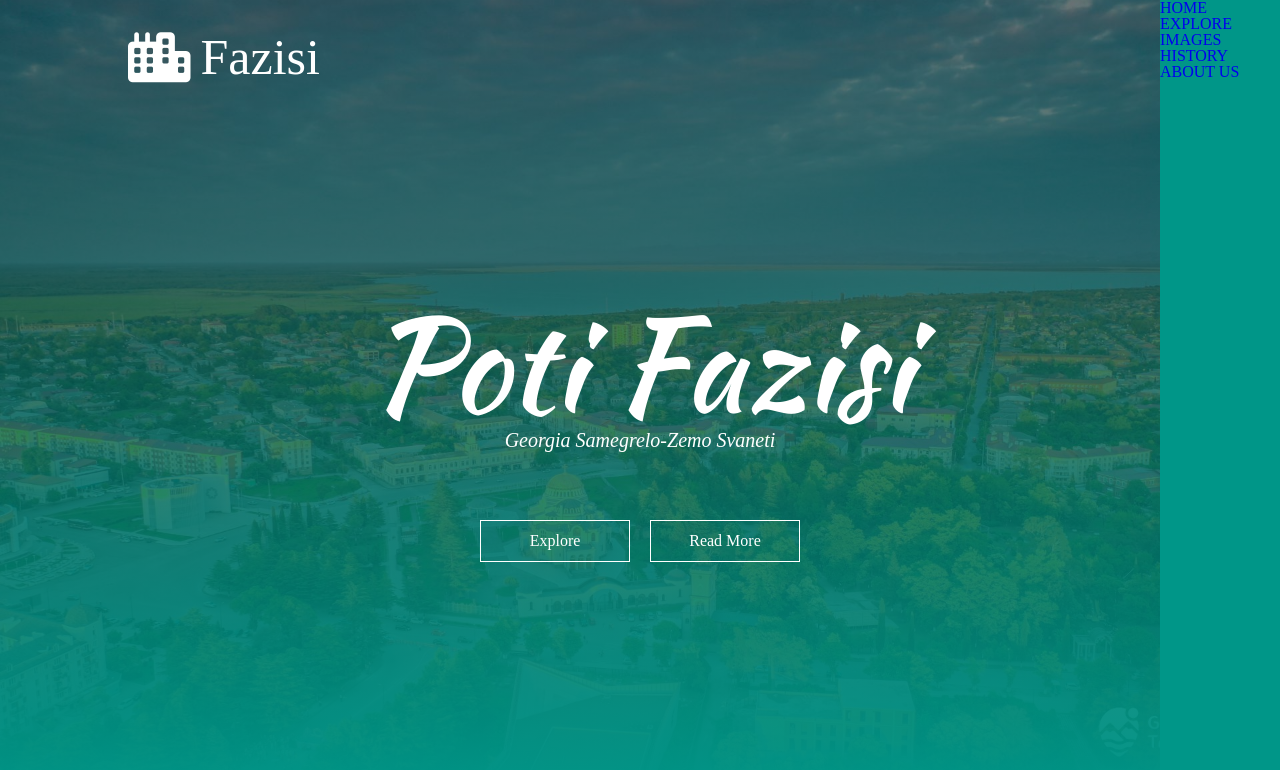
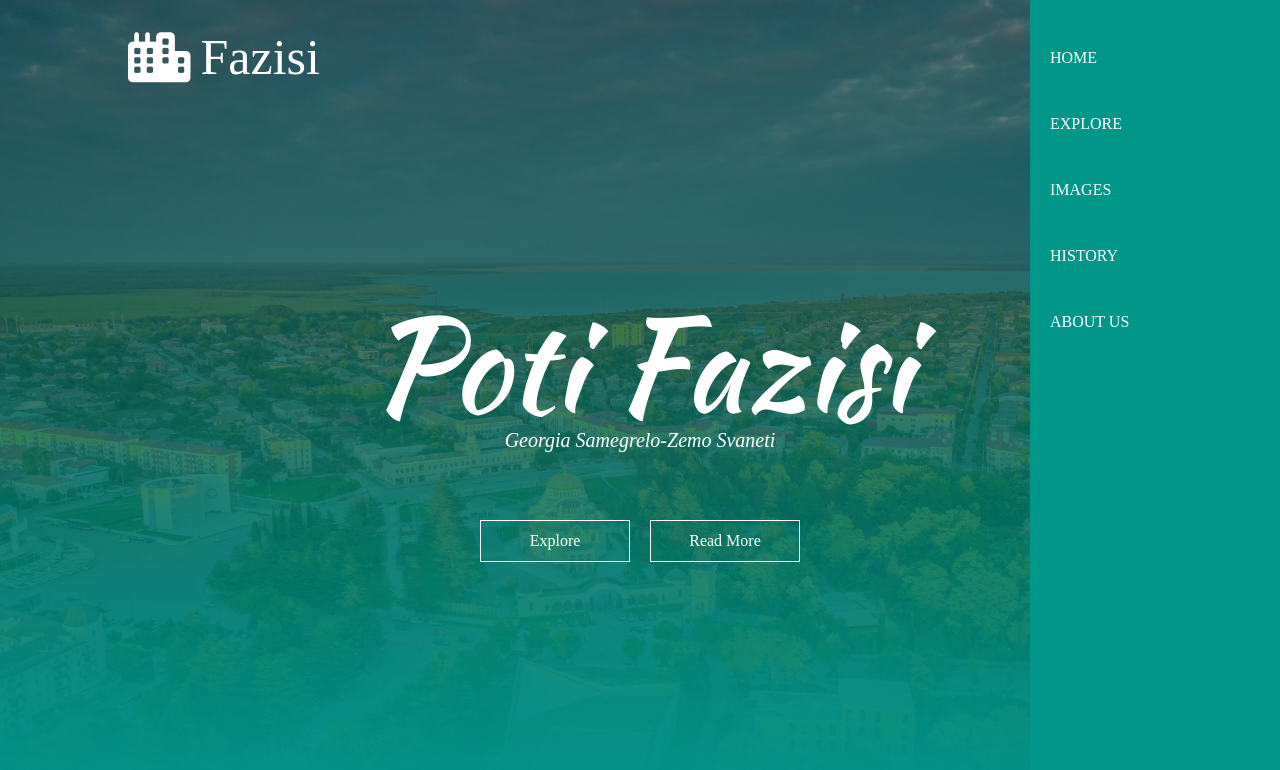
Before and after one commit to styebuchava/Phasis, a plain HTML site: page index.html in a window 1280 px wide. Drawn offline with Linux system fonts and the light colour scheme.

Commit message:
nav ul li a style

```diff
--- a/css/style.css
+++ b/css/style.css
@@ -67,7 +67,7 @@
     transition: 0.5s;
 }
 .sideNav{
-    width: 120px;
+    width: 250px;
     height: 100vh;
     position: fixed;
     right: 0;
@@ -75,6 +75,13 @@
     background-color: #009688;
     z-index: 2;
 }
+nav ul li{
+    margin: 50px 20px;
+}
+nav ul li a{
+    color: #fff;
+}
+
 
 /* hover animations */
 
```
